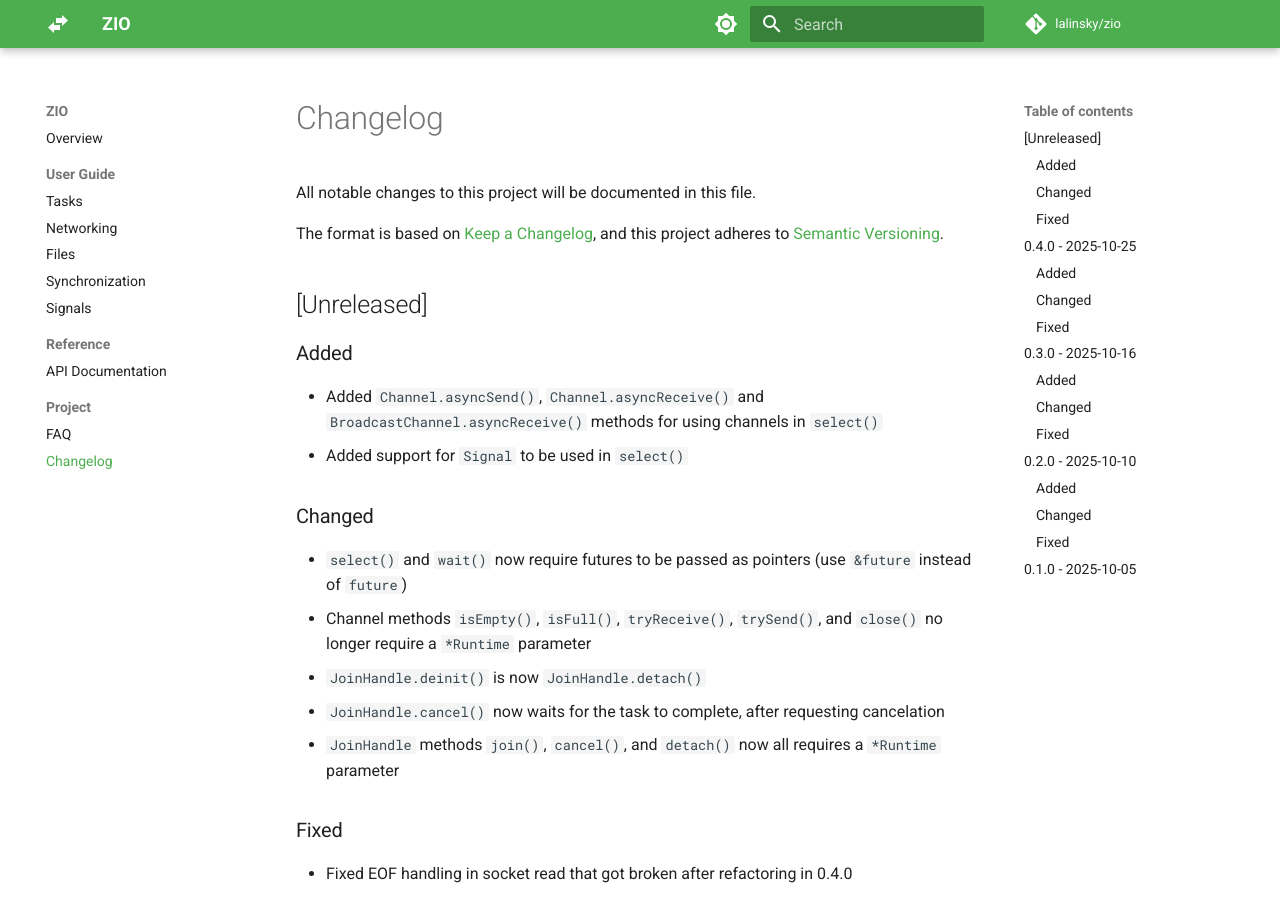
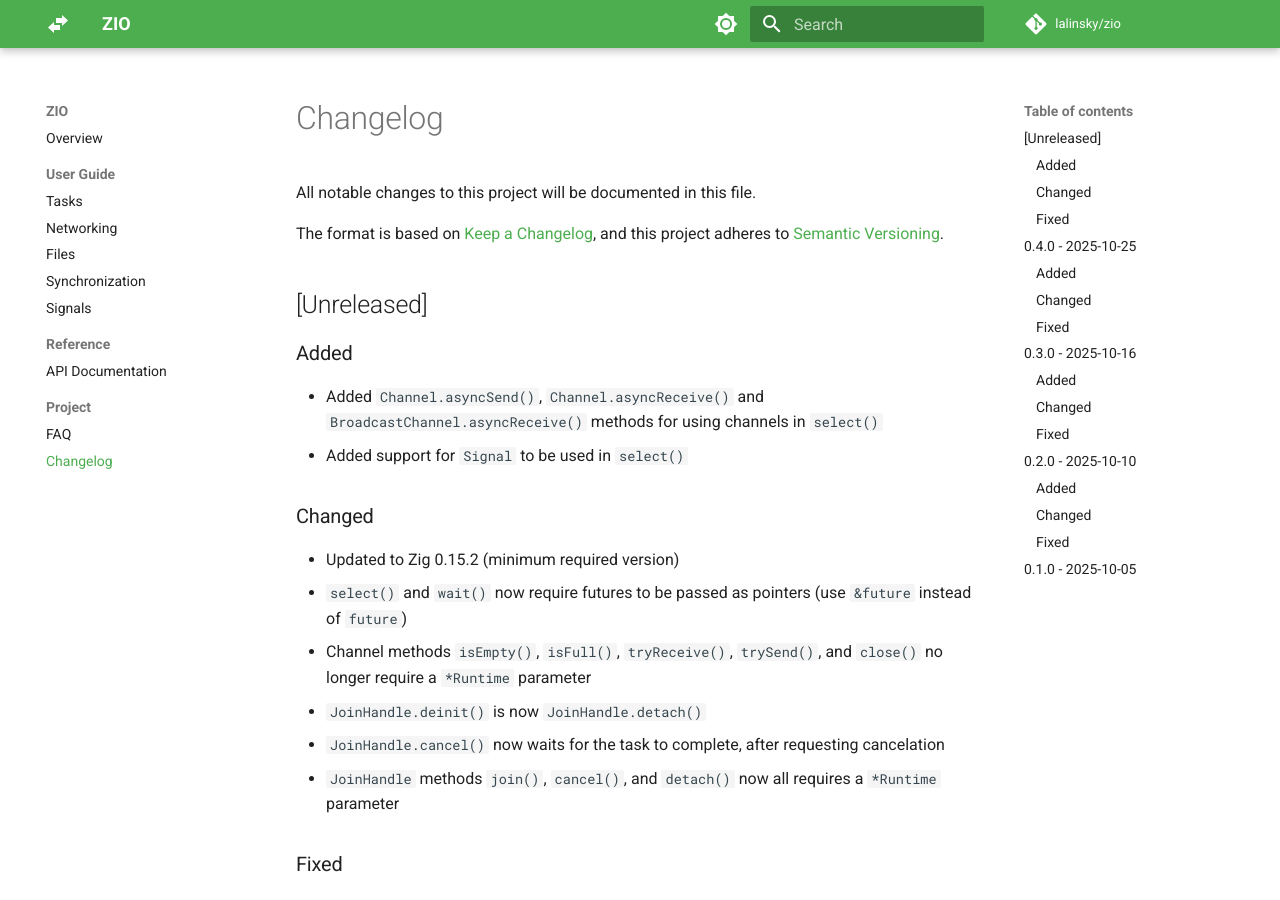
Before and after one commit to lalinsky/zio, an MkDocs documentation site: the page built from docs/changelog.md, in a window 1280 px wide and 900 px high. Built offline with MkDocs 1.6.1 and Material for MkDocs 9.7.7, drawn with Linux system fonts in a browser that asks for light colours; comment, search, counter and statistics services are not loaded.

Commit message:
Upgrade to Zig 0.15.2
- Update all GitHub workflow files to use Zig 0.15.2
- Set minimum_zig_version in build.zig.zon
- Fix stream test for Reader.takeDelimiterExclusive behavior change
- Update changelog

Zig 0.15.2 changed takeDelimiterExclusive() to stop at the delimiter
instead of advancing past it, requiring explicit delimiter consumption.

```diff
--- a/docs/changelog.md
+++ b/docs/changelog.md
@@ -14,6 +14,7 @@ and this project adheres to [Semantic Versioning](https://semver.org/spec/v2.0.0
 
 ### Changed
 
+- Updated to Zig 0.15.2 (minimum required version)
 - `select()` and `wait()` now require futures to be passed as pointers (use `&future` instead of `future`)
 - Channel methods `isEmpty()`, `isFull()`, `tryReceive()`, `trySend()`, and `close()` no longer require a `*Runtime` parameter
 - `JoinHandle.deinit()` is now `JoinHandle.detach()`
```
Also changed, not shown: 5 other files.
